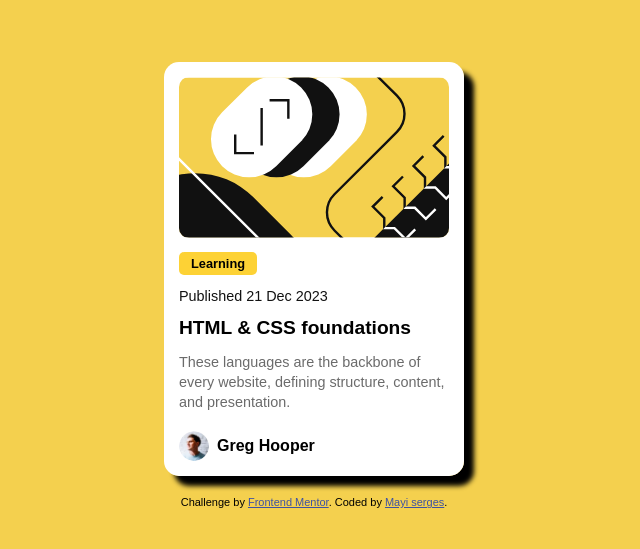
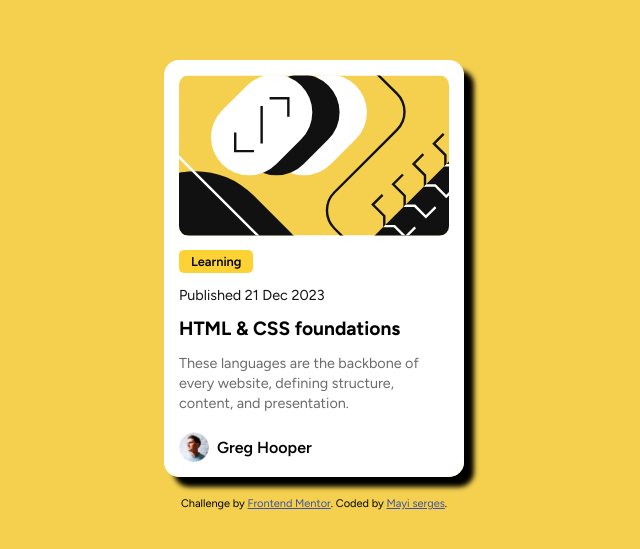
Before and after one commit to Hightechvisual/blog-preview-card, a plain HTML site: page index.html in a window 1280 px wide. Shown: the part 115-664 px from the top of the page, without its empty margins (326-966 px from the left). Drawn offline with Linux system fonts and the light colour scheme.

Commit message:
Commit succesful

```diff
--- a/assets/style/style.css
+++ b/assets/style/style.css
@@ -1,10 +1,12 @@
+@import url('https://fonts.googleapis.com/css2?family=Figtree:ital,wght@0,300..900;1,300..900&display=swap');
+
 /* === RESET DE BASE ===*/
 
 * {
   margin: 0;
   padding: 0;
   box-sizing: border-box;
-  font-family: "Poppins", sans-serif;
+  font-family: "Figtree";
 }
 
 /* === CENTRAGE FLEXBOX === */
```
Also changed, not shown: 1 other file.
